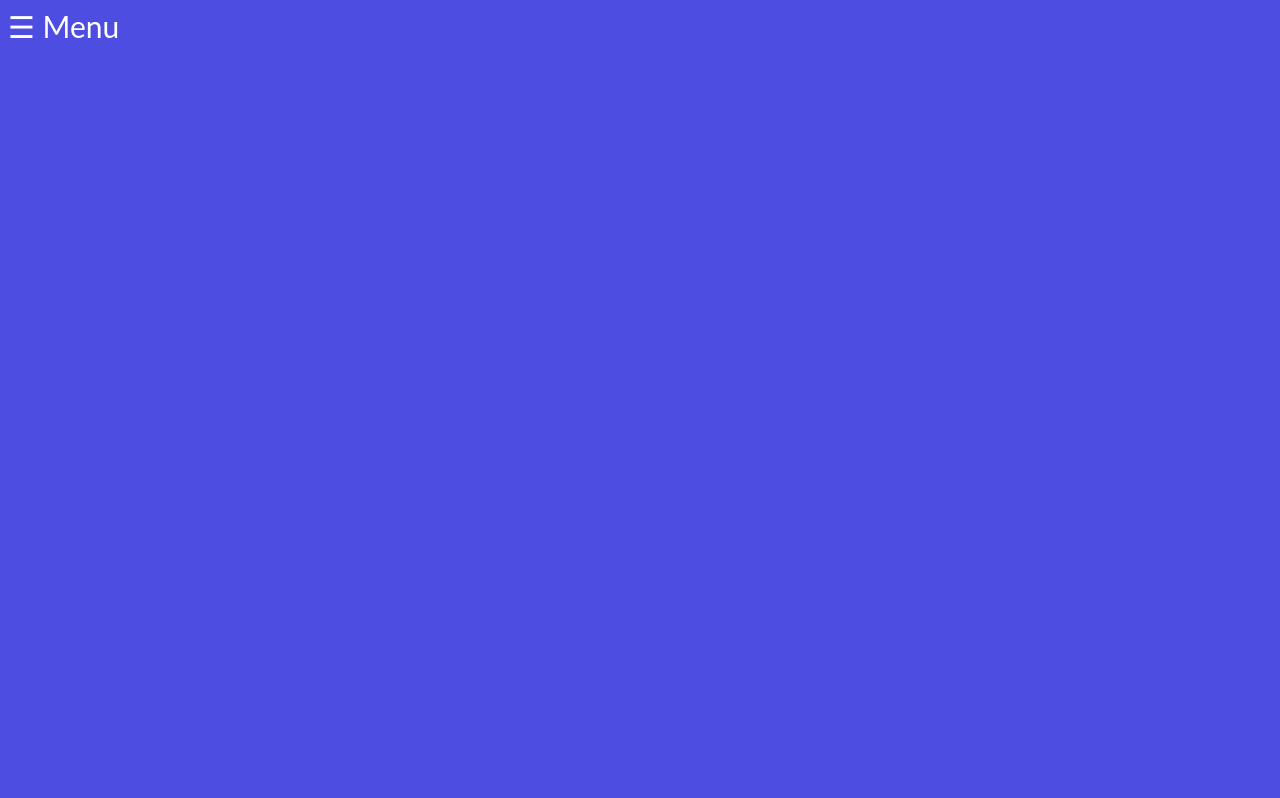
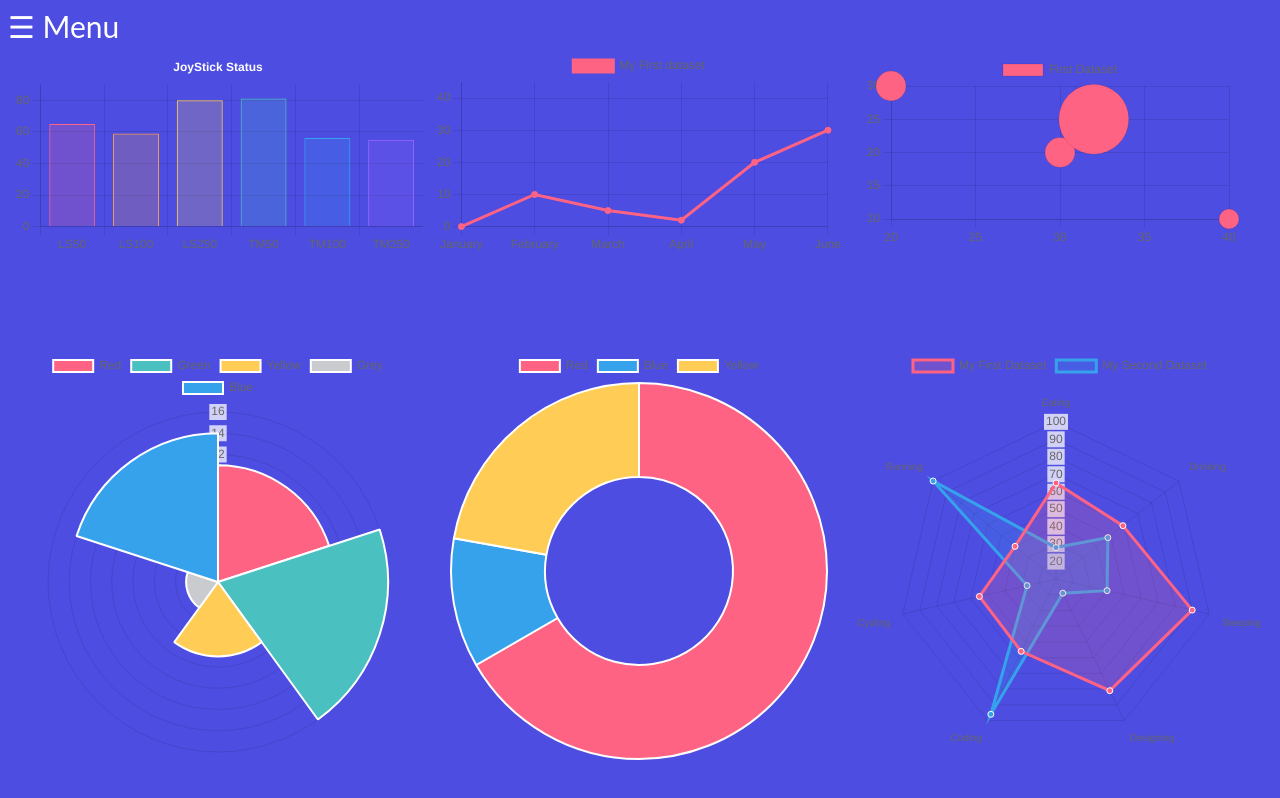
Before and after one commit to jony371400/Project-OCC, a plain HTML site: page OCC/Client/skyeyes.html in a window 1280 px wide. Drawn offline with nearby package versions, Linux system fonts and the light colour scheme; a web font is replaced by a local one.

Commit message:
20220505-0100

```diff
--- a/OCC/Client/Asset/control/content-style.css
+++ b/OCC/Client/Asset/control/content-style.css
@@ -1,4 +1,3 @@
-
 .container {
     height: 600px;
 
@@ -28,7 +27,6 @@
     /* background-color: rgb(89, 186, 41) */
 }
 
-
 /* @media screen and (max-width:1200px) {
     .container {
         display: grid;
@@ -57,7 +55,3 @@
         background-color: blueviolet
     }
 } */
-
-/* .BarChart{
-
-} */
--- a/OCC/Client/Asset/index/content-style.css
+++ b/OCC/Client/Asset/index/content-style.css
@@ -1,10 +1,9 @@
-
 .container {
-    /* height: 6000px; */
+    height: 600px;
 
     display: grid;
-    grid-template-columns: 15% 70% 15%;
-    grid-template-rows: 250px;
+    grid-template-columns: 20% 60% 20%;
+    grid-template-rows: 50% 50%;
 }
 
 .item1 {
--- a/OCC/Client/Asset/skyeyes/content-style.css
+++ b/OCC/Client/Asset/skyeyes/content-style.css
@@ -1,32 +1,54 @@
+.container {
+    height: 600px;
 
-.container {
     display: grid;
     grid-template-columns: 33.3% 33.3% 33.3%;
-    grid-template-rows: 300px;
+    grid-template-rows: 50% 50%;
 }
 
 .item1 {
     margin: 5px;
     grid-column: 1 / 2;
-    grid-row: 1 / 3;
-    background-color: skyblue;
+    grid-row: 1 / 2;
+    /* background-color: skyblue; */
 }
 
 .item2 {
     margin: 5px;
     grid-column: 2 / 3;
-    grid-row: 1 / 3;
-    background-color: teal;
+    grid-row: 1 / 2;
+    /* background-color: teal; */
 }
 
 .item3 {
     margin: 5px;
     grid-column: 3 / 4;
-    grid-row: 1 / 3;
-    background-color: blueviolet
+    grid-row: 1 / 2;
+    /* background-color: blueviolet */
 }
 
-@media screen and (max-width:1200px) {
+.item4 {
+    margin: 5px;
+    grid-column: 1 / 2;
+    grid-row: 2 / 3;
+    /* background-color: skyblue; */
+}
+
+.item5 {
+    margin: 5px;
+    grid-column: 2 / 3;
+    grid-row: 2 / 3;
+    /* background-color: teal; */
+}
+
+.item6 {
+    margin: 5px;
+    grid-column: 3 / 4;
+    grid-row: 2 / 3;
+    /* background-color: blueviolet */
+}
+
+/* @media screen and (max-width:1200px) {
     .container {
         display: grid;
         grid-template-columns: 100%;
@@ -53,4 +75,4 @@
         grid-row: 3 / 4;
         background-color: blueviolet
     }
-}
+} */
--- /dev/null
+++ b/OCC/Client/Chart/skyeyes/Chart.js
@@ -0,0 +1,262 @@
+const labels_Bar = [
+    'LS50',
+    'LS100',
+    'LS250',
+    'TM50',
+    'TM100',
+    'TM250'
+];
+
+const data_Bar = {
+    labels: labels_Bar,
+    datasets: [{
+        label: 'My First Dataset',
+        data: [65, 59, 80, 81, 56, 55, 40],
+        backgroundColor: [
+            'rgba(255, 99, 132, 0.2)',
+            'rgba(255, 159, 64, 0.2)',
+            'rgba(255, 205, 86, 0.2)',
+            'rgba(75, 192, 192, 0.2)',
+            'rgba(54, 162, 235, 0.2)',
+            'rgba(153, 102, 255, 0.2)',
+            'rgba(201, 203, 207, 0.2)'
+        ],
+        borderColor: [
+            'rgb(255, 99, 132)',
+            'rgb(255, 159, 64)',
+            'rgb(255, 205, 86)',
+            'rgb(75, 192, 192)',
+            'rgb(54, 162, 235)',
+            'rgb(153, 102, 255)',
+            'rgb(201, 203, 207)'
+        ],
+        borderWidth: 1
+    }]
+    // datasets: [{
+    //     barPercentage: 0.5,
+    //     barThickness: 6,
+    //     maxBarThickness: 8,
+    //     minBarLength: 2,
+    //     data: [10, 20, 30, 40, 50, 60, 70]
+    // }]
+}
+
+const config_Bar = {
+    type: 'bar',
+    data: data_Bar,
+    options: {
+        scales: {
+            xAxis: {
+                // beginAtZero: true,
+                color:'white'
+            },
+            yAxis: {
+                // beginAtZero: true,
+                color:'white'
+            }
+        },
+        plugins: {
+            legend: {
+                display: false,
+                labels: {
+                    color: 'white',
+                    font: 300
+                }
+            },
+            title: {
+                display: true,
+                text: 'JoyStick Status',
+                color: 'white'
+            }
+        }
+    }
+}
+
+const labels_line = [
+    'January',
+    'February',
+    'March',
+    'April',
+    'May',
+    'June',
+];
+
+const data_line = {
+    labels: labels_line,
+    datasets: [{
+        label: 'My First dataset',
+        backgroundColor: 'rgb(255, 99, 132)',
+        borderColor: 'rgb(255, 99, 132)',
+        data: [0, 10, 5, 2, 20, 30, 45],
+    }]
+};
+
+const config_line = {
+    type: 'line',
+    data: data_line,
+    options:
+    {
+        onClick: (e) => {
+            const canvasPosition = getRelativePosition(e, chart);
+
+            // Substitute the appropriate scale IDs
+            const dataX = chart.scales.x.getValueForPixel(canvasPosition.x);
+            const dataY = chart.scales.y.getValueForPixel(canvasPosition.y);
+        }
+    }
+};
+
+const data_Bubble = {
+    datasets: [{
+        label: 'First Dataset',
+        data: [{
+            x: 20,
+            y: 30,
+            r: 15
+        }, {
+            x: 30,
+            y: 20,
+            r: 15
+        },{
+            x: 32,
+            y: 25,
+            r: 35
+        },{
+            x: 40,
+            y: 10,
+            r: 10
+        }],
+        backgroundColor: 'rgb(255, 99, 132)'
+    }]
+};
+
+const config_Bubble = {
+    type: 'bubble',
+    data: data_Bubble,
+    options: {}
+};
+
+const data_Polar= {
+    labels: [
+        'Red',
+        'Green',
+        'Yellow',
+        'Grey',
+        'Blue'
+    ],
+    datasets: [{
+        label: 'My First Dataset',
+        data: [11, 16, 7, 3, 14],
+        backgroundColor: [
+            'rgb(255, 99, 132)',
+            'rgb(75, 192, 192)',
+            'rgb(255, 205, 86)',
+            'rgb(201, 203, 207)',
+            'rgb(54, 162, 235)'
+        ]
+    }]
+};
+
+const config_Polar = {
+    type: 'polarArea',
+    data: data_Polar,
+    options: {}
+};
+
+const data_Pie = {
+    labels: [
+        'Red',
+        'Blue',
+        'Yellow'
+    ],
+    datasets: [{
+        label: 'My First Dataset',
+        data: [300, 50, 100],
+        backgroundColor: [
+            'rgb(255, 99, 132)',
+            'rgb(54, 162, 235)',
+            'rgb(255, 205, 86)'
+        ],
+        hoverOffset: 4
+    }]
+};
+
+const config_Pie = {
+    type: 'doughnut',
+    data: data_Pie
+};
+
+const data_Radar = {
+    labels: [
+        'Eating',
+        'Drinking',
+        'Sleeping',
+        'Designing',
+        'Coding',
+        'Cycling',
+        'Running'
+    ],
+    datasets: [{
+        label: 'My First Dataset',
+        data: [65, 59, 90, 81, 56, 55, 40],
+        fill: true,
+        backgroundColor: 'rgba(255, 99, 132, 0.2)',
+        borderColor: 'rgb(255, 99, 132)',
+        pointBackgroundColor: 'rgb(255, 99, 132)',
+        pointBorderColor: '#fff',
+        pointHoverBackgroundColor: '#fff',
+        pointHoverBorderColor: 'rgb(255, 99, 132)'
+    }, {
+        label: 'My Second Dataset',
+        data: [28, 48, 40, 19, 96, 27, 100],
+        fill: true,
+        backgroundColor: 'rgba(54, 162, 235, 0.2)',
+        borderColor: 'rgb(54, 162, 235)',
+        pointBackgroundColor: 'rgb(54, 162, 235)',
+        pointBorderColor: '#fff',
+        pointHoverBackgroundColor: '#fff',
+        pointHoverBorderColor: 'rgb(54, 162, 235)'
+    }]
+};
+
+const config_Radar = {
+    type: 'radar',
+    data: data_Radar,
+    options: {
+        elements: {
+            line: {
+                borderWidth: 3
+            }
+        }
+    },
+};
+
+const myChart_Radar = new Chart(
+    document.getElementById('RadarChart'),
+    config_Radar
+);
+
+const myChart_Pie = new Chart(
+    document.getElementById('PieChart'),
+    config_Pie
+);
+
+const myChart_Polar = new Chart(
+    document.getElementById('PolarChart'),
+    config_Polar
+);
+
+const myChart_Bubble = new Chart(
+    document.getElementById('BubbleChart'),
+    config_Bubble
+);
+
+const myChart_Bar = new Chart(
+    document.getElementById('BarChart'),
+    config_Bar
+);
+
+const myChart_Line = new Chart(
+    document.getElementById('LineChart'),
+    config_line
+);
--- a/OCC/Client/skyeyes.html
+++ b/OCC/Client/skyeyes.html
@@ -7,41 +7,48 @@
     <link rel="preconnect" href="https://fonts.gstatic.com" crossorigin>
     <link href="https://fonts.googleapis.com/css2?family=Qahiri&display=swap" rel="stylesheet">
     <link href="https://fonts.googleapis.com/css2?family=Festive&family=Qahiri&display=swap" rel="stylesheet">
-
-    <link href="/Client/Asset/style.css" rel="stylesheet">
 </head>
 
+<link href="/Client/Asset/style.css" rel="stylesheet">
+<link href="/Client/Asset/skyeyes/content-style.css" rel="stylesheet">
+<script src="https://cdn.jsdelivr.net/npm/chart.js"></script>
 <script src="/Client/Template/main.js"></script>
 
 <body>
-
     <div id="myNav" class="overlay">
         <a href="javascript:void(0)" class="closebtn" onclick="closeNav()">&times;</a>
         <div class="overlay-content">
             <a href="/Client/index.html">Home Page</a>
             <a href="/Client/control.html">Control Center</a>
-            <a href="/Client/skyeyes.html">SKY Eyes</a>
+            <a href="/Client/skyeyes.html">Sky Eyes</a>
         </div>
     </div>
 
     <span class="Span" onclick="openNav()">&#9776; Menu</span>
 
-    <div class="Content">
-
-    </div>
-
     <!-- Container -->
-    <!-- <div class="container">
+    <div class="container">
         <div class="item1">
-            1
+            <canvas id="BarChart" class="BarChart"></canvas>
         </div>
         <div class="item2">
-            2
+            <canvas id="LineChart" class="LineChart"></canvas>
         </div>
         <div class="item3">
-            3
+            <canvas id="BubbleChart" class="BubbleChart"></canvas>
         </div>
-    </div> -->
+        <div class="item4">
+            <canvas id="PolarChart" class="PolarChart"></canvas>
+        </div>
+        <div class="item5">
+            <canvas id="PieChart" class="PieChart"></canvas>
+        </div>
+        <div class="item6">
+            <canvas id="RadarChart" class="RadarChart"></canvas>
+        </div>
+    </div>
 </body>
 
+<script src="/Client/Chart/skyeyes/Chart.js"></script>
+
 </html>
```
Also changed, not shown: OCC/Client/control.html (+5 -4 lines), OCC/Client/index.html (+2 -2 lines), OCC/Client/Chart/index/Chart.js (renamed from OCC/Client/Chart/index/PolarChart.js).
